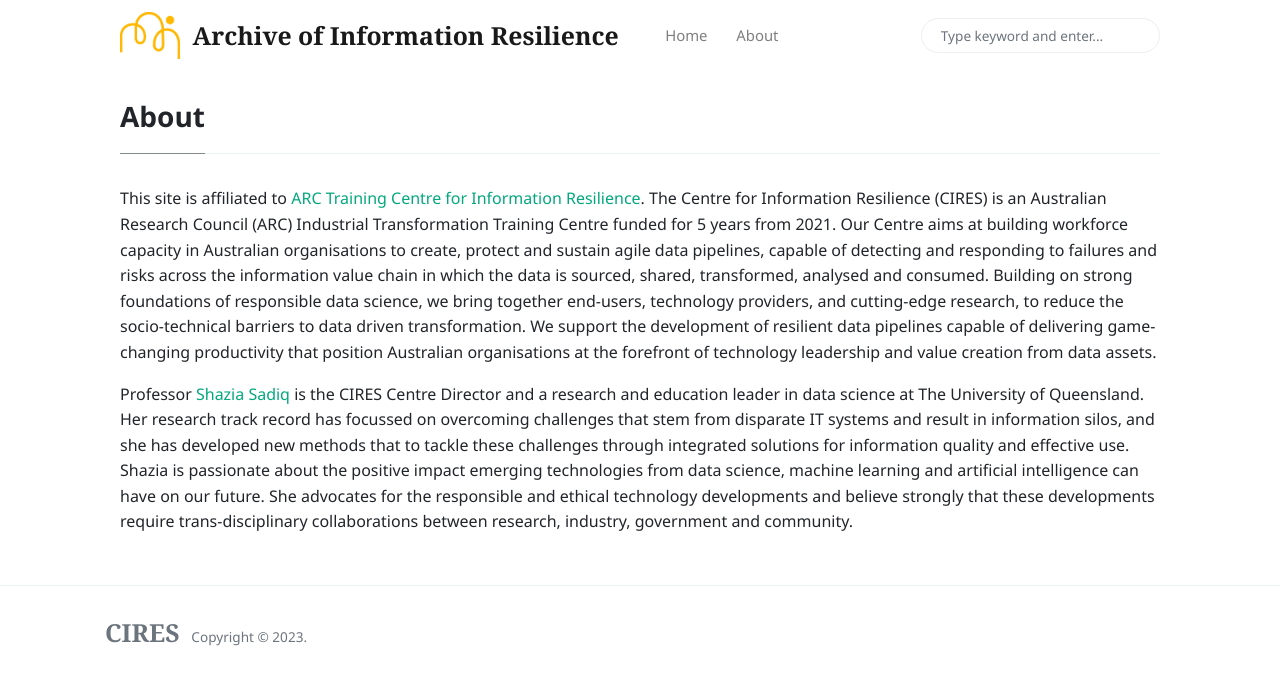
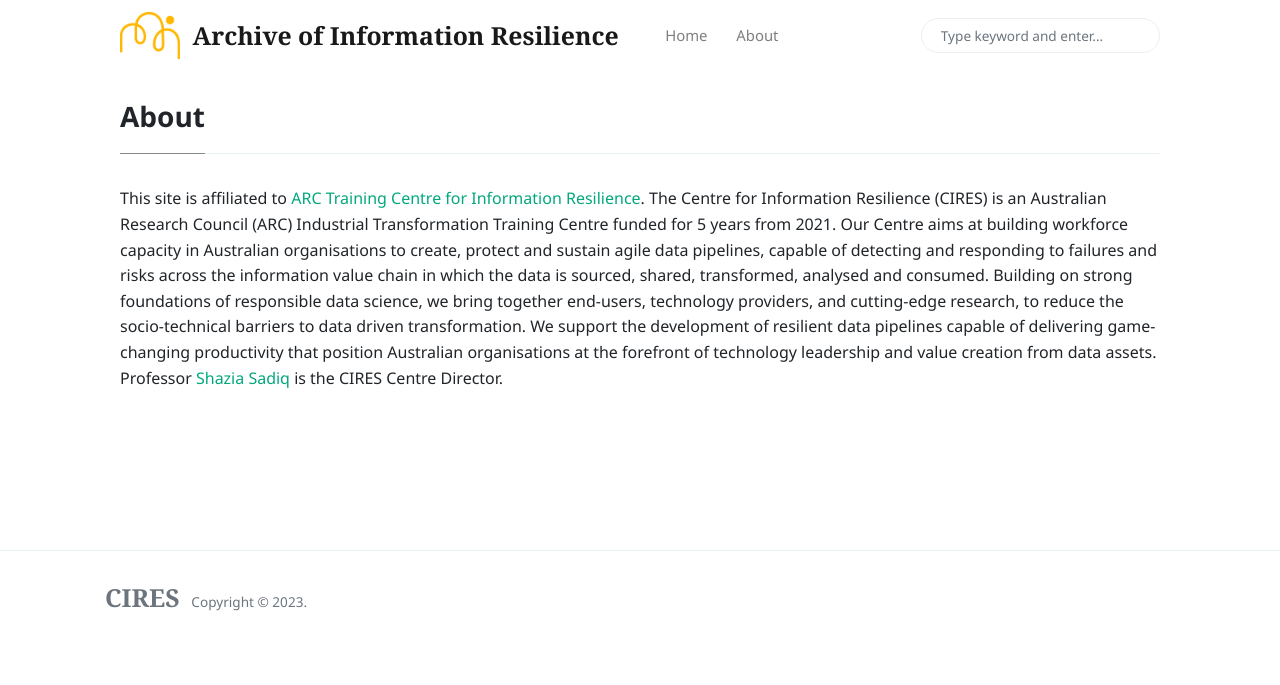
Before and after one commit to CIRES-Archive/CIRES-Archive.github.io, a Jekyll site: the page built from _pages/about.md, in a window 1280 px wide. Shown: the top 685 px of the page. Built offline with Jekyll 4.4.1, drawn with Linux system fonts in a browser that asks for light colours; nearby versions of some CDN libraries.

Commit message:
initialization

```diff
--- a/_pages/about.md
+++ b/_pages/about.md
@@ -3,6 +3,4 @@ title: "About"
 permalink: "/about.html"
 comments: false
 ---
-This site is affiliated to [ARC Training Centre for Information Resilience](https://cires.org.au/). The Centre for Information Resilience (CIRES) is an Australian Research Council (ARC) Industrial Transformation Training Centre funded for 5 years from 2021. Our Centre aims at building workforce capacity in Australian organisations to create, protect and sustain agile data pipelines, capable of detecting and responding to failures and risks across the information value chain in which the data is sourced, shared, transformed, analysed and consumed. Building on strong foundations of responsible data science, we bring together end-users, technology providers, and cutting-edge research, to reduce the socio-technical barriers to data driven transformation. We support the development of resilient data pipelines capable of delivering game-changing productivity that position Australian organisations at the forefront of technology leadership and value creation from data assets.
-
-Professor [Shazia Sadiq](https://researchers.uq.edu.au/researcher/792) is the CIRES Centre Director and a research and education leader in data science at The University of Queensland. Her research track record has focussed on overcoming challenges that stem from disparate IT systems and result in information silos, and she has developed new methods that to tackle these challenges through integrated solutions for information quality and effective use. Shazia is passionate about the positive impact emerging technologies from data science, machine learning and artificial intelligence can have on our future. She advocates for the responsible and ethical technology developments and believe strongly that these developments require trans-disciplinary collaborations between research, industry, government and community.
+This site is affiliated to [ARC Training Centre for Information Resilience](https://cires.org.au/). The Centre for Information Resilience (CIRES) is an Australian Research Council (ARC) Industrial Transformation Training Centre funded for 5 years from 2021. Our Centre aims at building workforce capacity in Australian organisations to create, protect and sustain agile data pipelines, capable of detecting and responding to failures and risks across the information value chain in which the data is sourced, shared, transformed, analysed and consumed. Building on strong foundations of responsible data science, we bring together end-users, technology providers, and cutting-edge research, to reduce the socio-technical barriers to data driven transformation. We support the development of resilient data pipelines capable of delivering game-changing productivity that position Australian organisations at the forefront of technology leadership and value creation from data assets. Professor [Shazia Sadiq](https://researchers.uq.edu.au/researcher/792) is the CIRES Centre Director.
```
